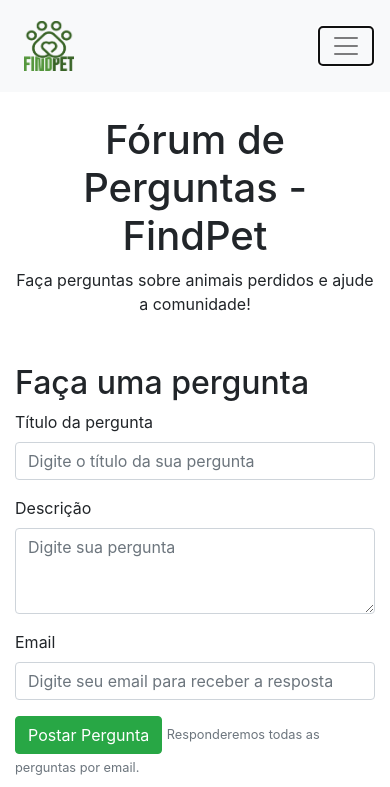
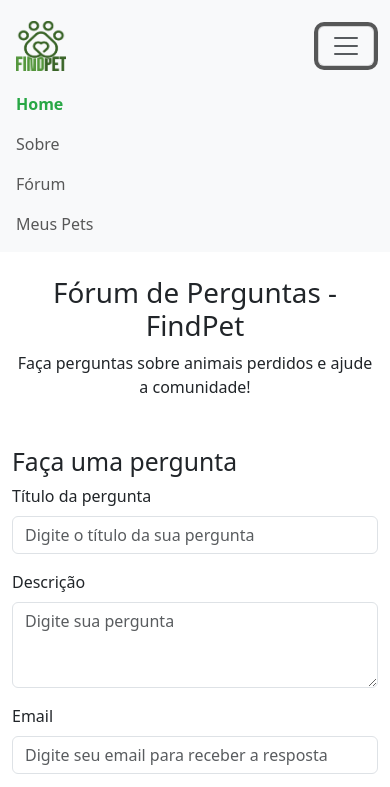
Before and after one commit to leduardomdias/pagina-inicial-tiaw, a plain HTML site: page forumPage.html in a window 390 px wide. Both pictures are taken after a click on the button "Toggle navigation". Shown: the top 787 px of the page. Drawn offline with nearby package versions, Linux system fonts and the light colour scheme; a script that the page names is missing.

Commit message:
att forumPage

```diff
--- a/forumPage.html
+++ b/forumPage.html
@@ -6,10 +6,9 @@
     <link rel="icon" href="favicon.ico" type="image/x-icon" />
     <title>FindPet - Afonso Pena</title>
     <link
-            href="https://stackpath.bootstrapcdn.com/bootstrap/4.5.2/css/bootstrap.min.css"
+            href="https://cdn.jsdelivr.net/npm/bootstrap@5.3.0-alpha3/dist/css/bootstrap.min.css"
             rel="stylesheet"
     />
-    <link rel="icon" href="images/iconeLogo.png" type="image/x-icon" />
     <link
             href="https://cdn.jsdelivr.net/npm/bootstrap-icons/font/bootstrap-icons.css"
             rel="stylesheet"
@@ -59,33 +58,33 @@
                 width="50"
                 height="50"
                 id="img"
-                class="m-2 mx-2"
+                class="m-2 mx-3"
         />
     </a>
     <button
-            class="navbar-toggler"
+            class="navbar-toggler mx-3"
             type="button"
-            data-toggle="collapse"
-            data-target="#navbarNav"
+            data-bs-toggle="collapse"
+            data-bs-target="#navbarNav"
             aria-controls="navbarNav"
             aria-expanded="false"
             aria-label="Toggle navigation"
     >
-        <span class="navbar-toggler-icon"></span>
+        <span class="navbar-toggler-icon "></span>
     </button>
     <div class="collapse navbar-collapse" id="navbarNav">
         <ul class="navbar-nav ml-auto">
             <li class="nav-item">
-                <a class="nav-link px-2 nav-link-home" href="index.html">Home</a>
+                <a class="nav-link px-2 nav-link-home mx-2" href="index.html">Home</a>
             </li>
             <li class="nav-item">
-                <a class="nav-link px-2" href="#">Sobre</a>
+                <a class="nav-link px-2 mx-2" href="#">Sobre</a>
             </li>
             <li class="nav-item">
-                <a class="nav-link px-2" href="forumPage.html">Fórum</a>
+                <a class="nav-link px-2 mx-2" href="forumPage.html">Fórum</a>
             </li>
             <li class="nav-item">
-                <a class="nav-link px-2" href="pets.html">Meus Pets</a>
+                <a class="nav-link px-2 mx-2" href="pets.html">Meus Pets</a>
             </li>
         </ul>
     </div>
@@ -155,6 +154,5 @@
 
         document.getElementById('questionForm').reset();
     });
-
 </script>
 </html>
```
